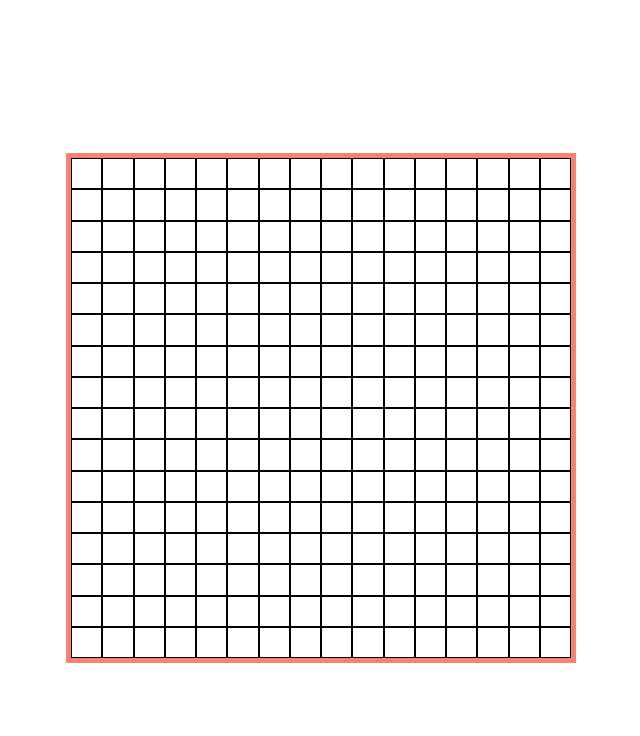
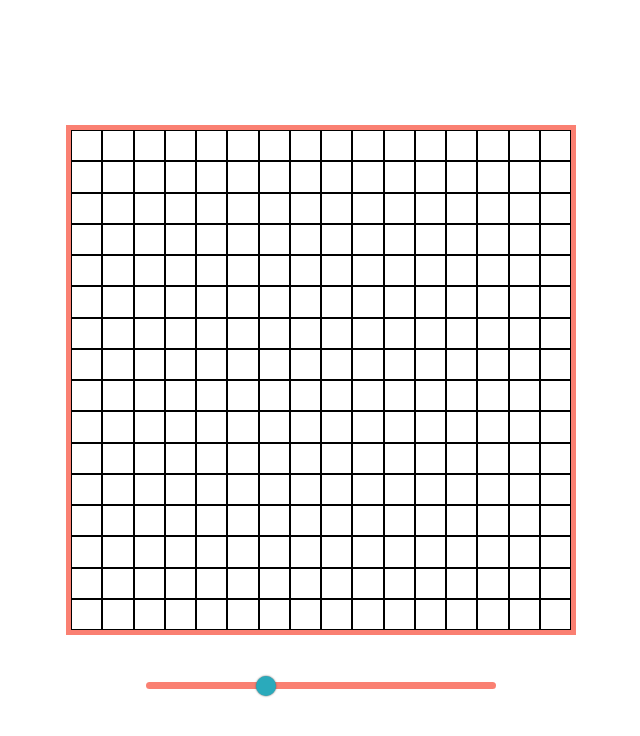
Before and after one commit to Andres-Salamanca/sketch, a plain HTML site: page index.html in a window 1280 px wide. Shown: the whole page, without its empty margins (319-959 px from the left). Drawn offline with Linux system fonts and the light colour scheme.

Commit message:
add slider and end javascript dynamicaly create grid

```diff
--- a/Style.css
+++ b/Style.css
@@ -4,6 +4,7 @@ body{
     flex-direction: column;
     align-items: center;
     justify-content: center;
+    gap: 45px;
 }
 .container{
     border: 5px solid salmon  ;
@@ -13,3 +14,29 @@ body{
 .grid{
     border: 1px solid rgb(0, 0, 0)  ;
 }
+/*.slider{
+    height: 100%;
+    width: 350px;
+    /*-webkit-appearance: none;
+
+}*/
+input[type="range"] {
+    -webkit-appearance: none;
+    width: 350px;
+    height: 7px;
+    background: rgba(255, 255, 255, 0.6);
+    border-radius: 30px;
+    background-image: linear-gradient(salmon, salmon);
+    background-size: 100% 100%;
+    background-repeat: no-repeat;
+  }
+  input[type="range"]::-webkit-slider-thumb {
+    -webkit-appearance: none;
+    height: 20px;
+    width: 20px;
+    border-radius: 50%;
+    background: #2aaabb;
+    cursor: ew-resize;
+    box-shadow: 0 0 2px 0 #555;
+    transition: background .3s ease-in-out;
+  }
--- a/index.html
+++ b/index.html
@@ -9,6 +9,7 @@
 </head>
 <body>
     <div class="container"></div>
+    <input class="slider" type="range" min="8" max="32" step="8" value="16">
     <script src="script.js"></script>
 </body>
 </html>
--- a/script.js
+++ b/script.js
@@ -1,15 +1,24 @@
 
-div = document.querySelector('.container');
-div.style.cssText="display: grid; grid-template-columns: repeat(16,1fr);";
-for(i=0;i<256;i++){
-    //result.textContent
-    squares= document.createElement('div');
-    squares.classList.add(`grid`);
-    div.appendChild(squares);
-    /*for(j=0;j<16;j++){
-        gridcolum=document.querySelector(`.grid${i}`);
-        rows= document.createElement('div');
-        rows.classList.add(`column${j}`);
-        gridcolum.appendChild(rows);
-    }*/
+let div = document.querySelector('.container');
+let slider = document.querySelector('.slider');
+removeElements();
+createBoard();
+slider.onchange =function(){
+    removeElements()
+    createBoard();
+};
+function createBoard(){
+    div.style.cssText=`display: grid; grid-template-columns: repeat(${slider.value},1fr);`;
+    for(i=0;i<(slider.value*slider.value);i++){//need to change the for maximun depending on number of squares
+        let squares= document.createElement('div');
+        squares.classList.add(`grid`);
+        div.appendChild(squares);
+
+    }
 }
+function removeElements() {
+    const list = document.querySelector(".container");
+    while (list.hasChildNodes()) {
+    list.removeChild(list.firstChild);
+    }
+}
```
